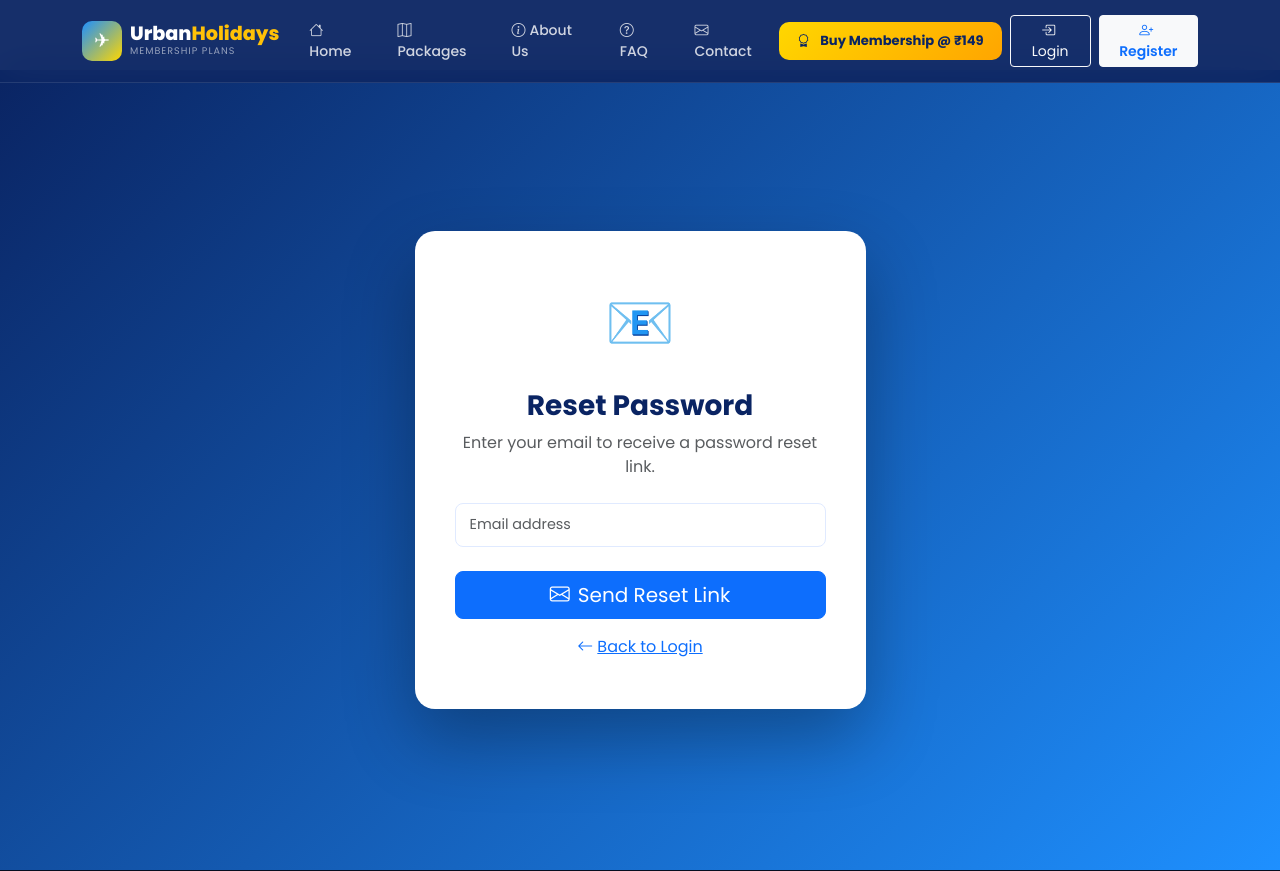
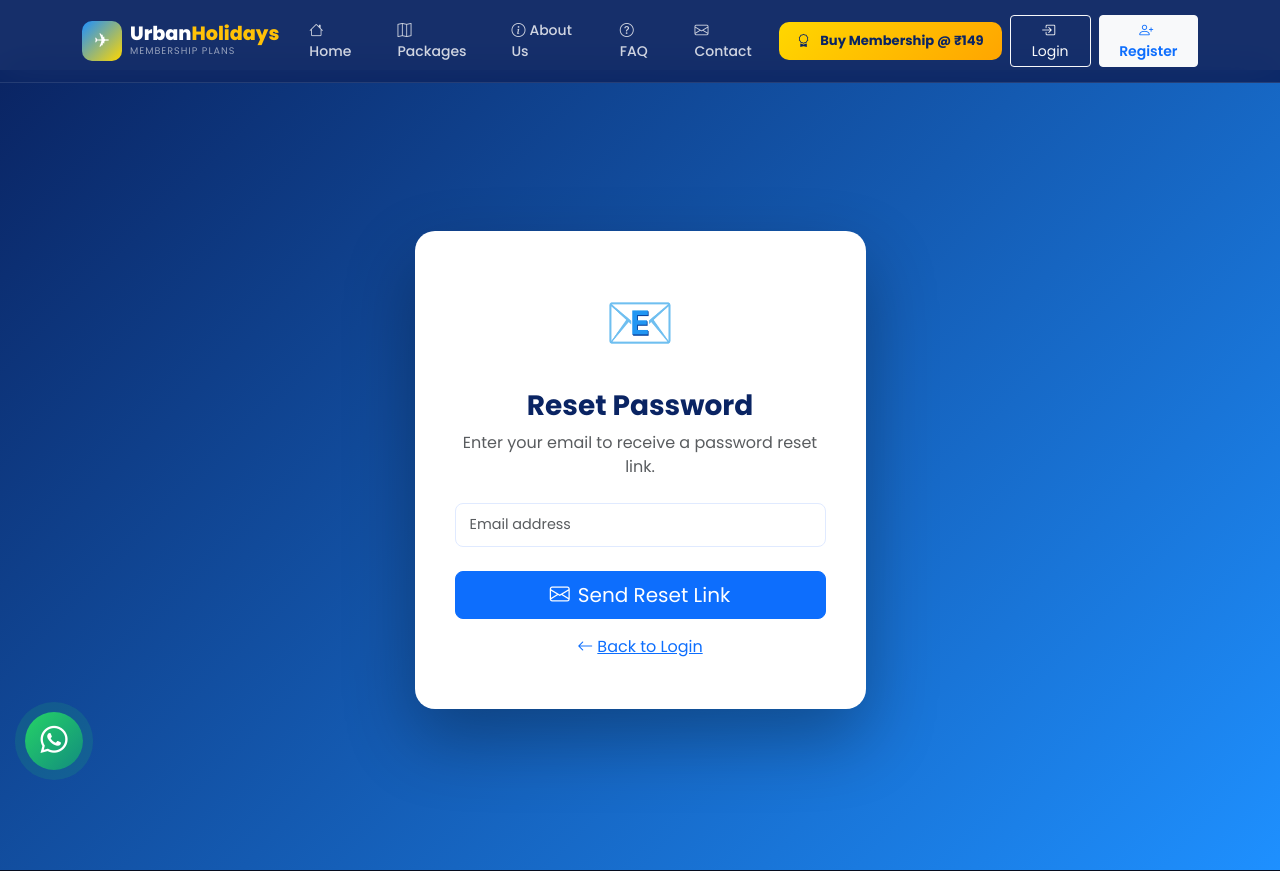
Before and after one commit to maniteja2230/urrbanholidays, a Django app: page /accounts/password_reset/ in a window 1280 px wide. Shown: the top 871 px of the page. Run offline with Django 4.2, Linux system fonts and the light colour scheme; parts of the project's set-up code (start-up, migrations or seed data) failed here and were passed over.

Commit message:
💬 Add WhatsApp floating button (+91 86609 41419) on every page

```diff
--- a/templates/base.html
+++ b/templates/base.html
@@ -68,6 +68,64 @@
         <i class="bi bi-arrow-up"></i>
     </button>
 
+    <!-- ═══ WhatsApp Floating Button ══════════════════════════════════════ -->
+    <a href="https://wa.me/918660941419?text=Hi%20Urban%20Holidays!%20I%20need%20help."
+       target="_blank"
+       class="whatsapp-float"
+       aria-label="Chat on WhatsApp">
+        <i class="bi bi-whatsapp"></i>
+        <span class="wa-tooltip">Chat with us!</span>
+    </a>
+
+    <style>
+    .whatsapp-float {
+        position: fixed;
+        bottom: 30px;
+        left: 25px;
+        width: 58px;
+        height: 58px;
+        background: linear-gradient(135deg, #25D366, #128C7E);
+        border-radius: 50%;
+        display: flex;
+        align-items: center;
+        justify-content: center;
+        font-size: 1.7rem;
+        color: white;
+        text-decoration: none;
+        box-shadow: 0 6px 20px rgba(37,211,102,0.5);
+        z-index: 9999;
+        animation: waPulse 2s infinite;
+        transition: transform 0.2s;
+    }
+    .whatsapp-float:hover {
+        transform: scale(1.12);
+        color: white;
+    }
+    .wa-tooltip {
+        position: absolute;
+        left: 68px;
+        background: #25D366;
+        color: white;
+        font-size: 0.78rem;
+        font-weight: 700;
+        padding: 5px 12px;
+        border-radius: 20px;
+        white-space: nowrap;
+        opacity: 0;
+        pointer-events: none;
+        transition: opacity 0.3s;
+        box-shadow: 0 3px 10px rgba(0,0,0,0.2);
+    }
+    .whatsapp-float:hover .wa-tooltip {
+        opacity: 1;
+    }
+    @keyframes waPulse {
+        0%   { box-shadow: 0 0 0 0 rgba(37,211,102,0.5); }
+        70%  { box-shadow: 0 0 0 14px rgba(37,211,102,0); }
+        100% { box-shadow: 0 0 0 0 rgba(37,211,102,0); }
+    }
+    </style>
+
     <!-- Bootstrap JS -->
     <script src="https://cdn.jsdelivr.net/npm/bootstrap@5.3.3/dist/js/bootstrap.bundle.min.js"></script>
 
```
